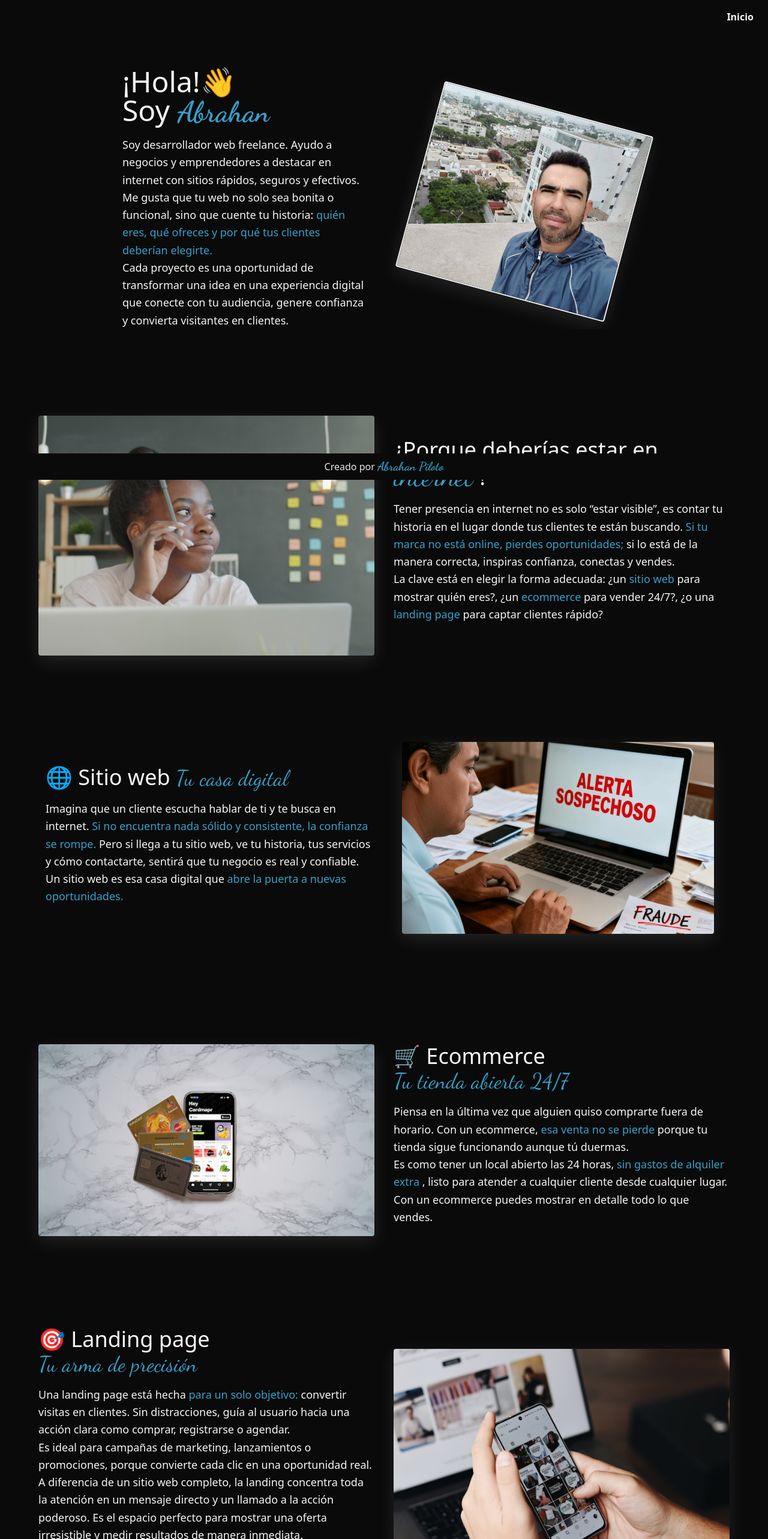
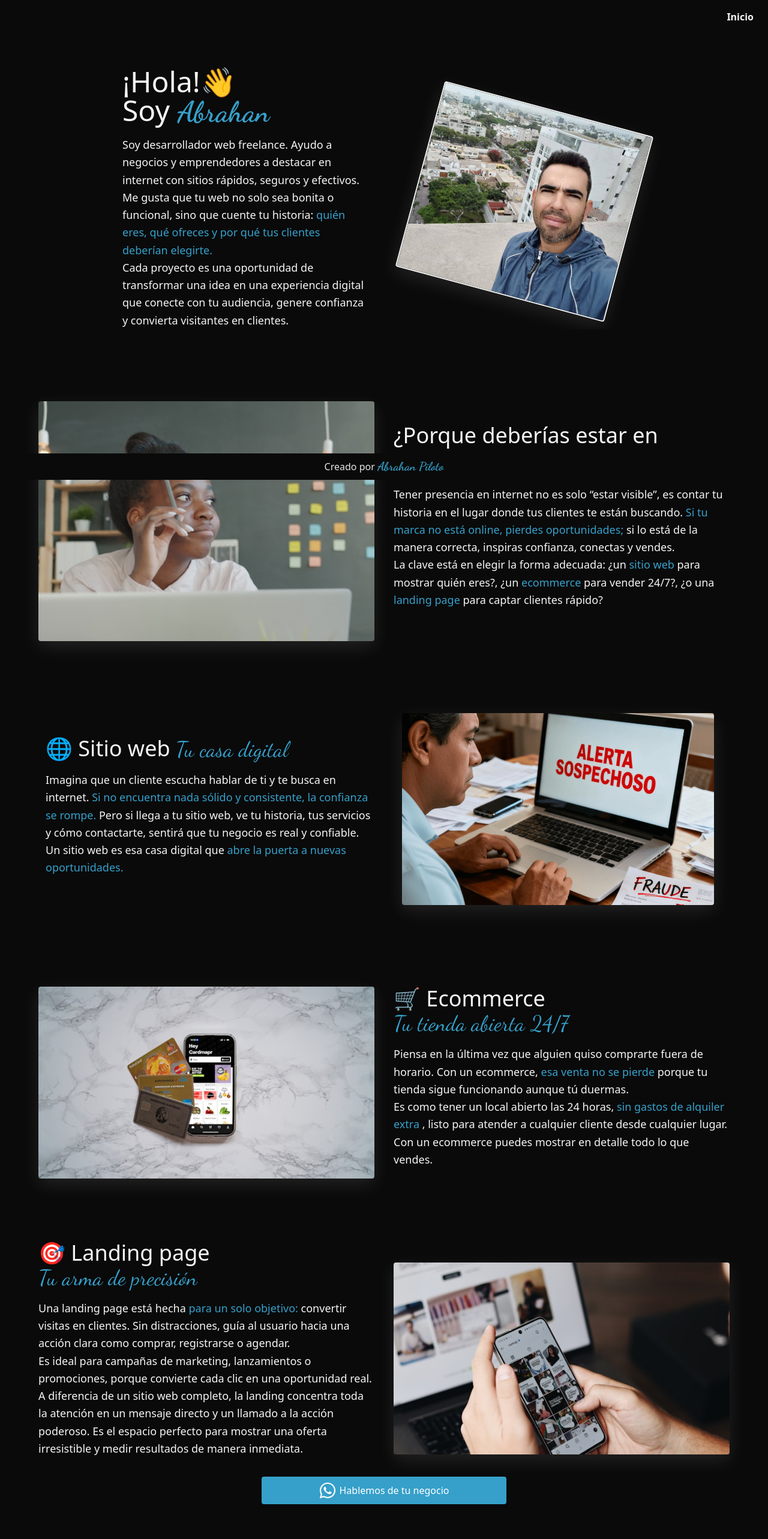
Before and after one commit to Abrahanpiloto/new-portfolio, a React (Vite) app: page /sobre-mi in a window 1280 px wide. Shown: the top 2566 px of the page at 60% size. Built offline with nearby package versions, Linux system fonts and the light colour scheme.

Commit message:
adicion de boton cta

```diff
--- a/src/components/ButtonCta.jsx
+++ b/src/components/ButtonCta.jsx
@@ -4,10 +4,10 @@ import { FaWhatsapp } from "react-icons/fa";
 const ButtonCta = () => {
   return (
     <a
-      href="https://wa.me/51916058633?text=Hola%20Abrahan,%20quiero%20impulsar%20mi%20negocio"
+      href="https://wa.me/51916058633?text=Hola%20Abrahan,%20quiero%20impulsar%20mi%20negocio%20"
       target="_blank"
       rel="noopener noreferrer"
-      className="w-78 lg:w-102 mx-auto flex justify-center items-center gap-1 bg-[#36A0CA] py-3 rounded-lg shadow-md hover:shadow-xl transition hover:bg-blue-700 mb-8 text-white"
+      className="text-gray-800 w-78 lg:w-102 mx-auto flex justify-center items-center gap-1 bg-[#36A0CA] py-2 rounded-sm shadow-md hover:shadow-xl transition hover:bg-blue-700 hover:text-white mb-8 dark:text-white"
     >
       <FaWhatsapp className="text-3xl" />
 
--- a/src/components/Contact.jsx
+++ b/src/components/Contact.jsx
@@ -1,12 +1,13 @@
 import React from "react";
 import { Link } from "react-router-dom";
+
 import {
   FaGithub,
   FaLinkedin,
   FaFileDownload,
   FaEnvelope,
-  FaWhatsapp,
 } from "react-icons/fa";
+import ButtonCta from "./ButtonCta";
 
 const Contact = () => {
   return (
@@ -17,12 +18,10 @@ const Contact = () => {
       </div>
 
       {/* Título */}
-      <h1 className="text-3xl lg:text-5xl font-bold mb-12 text-center">
-        Contacto
-      </h1>
+      <h1 className="text-3xl lg:text-5xl  mb-12 text-center">Contacto</h1>
 
       {/* Botones de contacto */}
-      <div className="grid grid-cols-1 sm:grid-cols-2 lg:flex gap-6  p-8 rounded">
+      <div className="grid grid-cols-1 sm:grid-cols-2 lg:flex gap-6 mb-8 p-8 rounded">
         {/* GitHub */}
         <a
           href="https://github.com/Abrahanpiloto"
@@ -65,6 +64,7 @@ const Contact = () => {
           <span>LinkedIn</span>
         </a>
       </div>
+      <ButtonCta />
     </section>
   );
 };
--- a/src/components/InfoEcommerce.jsx
+++ b/src/components/InfoEcommerce.jsx
@@ -2,7 +2,7 @@ import React from "react";
 
 const InfoEcommerce = () => {
   return (
-    <section className=" bg-yellow-50 dark:bg-neutral-950 text-neutral-800 dark:text-neutral-100 px-4 pb-16 flex items-center justify-center">
+    <section className=" bg-yellow-50 dark:bg-neutral-950 text-neutral-800 dark:text-neutral-100 px-4 pb-4 flex items-center justify-center">
       <div className="flex flex-col-reverse lg:flex-row items-center lg:items-center gap-6 lg:gap-8 max-w-6xl">
         {/* Imagen a la izquierda */}
         <div className="lg:w-1/2 flex justify-center lg:mt-30">
--- a/src/components/InfoLanding.jsx
+++ b/src/components/InfoLanding.jsx
@@ -3,7 +3,7 @@ import ButtonCta from "./ButtonCta";
 
 const InfoLanding = () => {
   return (
-    <section className=" bg-yellow-50 dark:bg-neutral-950 text-neutral-800 dark:text-neutral-100 px-4 pb-16 flex items-center justify-center">
+    <section className=" bg-yellow-50 dark:bg-neutral-950 text-neutral-800 dark:text-neutral-100 px-4 pb-8 flex items-center justify-center">
       <div className="flex flex-col-reverse lg:flex-row items-center lg:items-center gap-6 lg:gap-8 max-w-6xl">
         {/* Imagen a la izquierda */}
 
--- a/src/components/InfoWebsite.jsx
+++ b/src/components/InfoWebsite.jsx
@@ -2,7 +2,7 @@ import React from "react";
 
 const InfoWebsite = () => {
   return (
-    <section className=" bg-yellow-50 dark:bg-neutral-950 text-neutral-800 dark:text-neutral-100 px-4 pb-16 flex items-center justify-center">
+    <section className=" bg-yellow-50 dark:bg-neutral-950 text-neutral-800 dark:text-neutral-100 px-4 pb-4 flex items-center justify-center">
       <div className="flex flex-col-reverse lg:flex-row items-center lg:items-center gap-6 lg:gap-8 max-w-6xl">
         <div className="lg:w-1/2">
           <h1 className="lg:text-4xl text-3xl mb-4 text-center lg:text-left lg:mt-28">
--- a/src/components/WhyWebsite.jsx
+++ b/src/components/WhyWebsite.jsx
@@ -7,7 +7,7 @@ const WhyWebsite = () => {
   return (
     <section
       // ref={ref}
-      className=" bg-yellow-50 dark:bg-neutral-950 text-neutral-800 dark:text-neutral-100 px-4 py-6 flex items-center justify-center"
+      className=" bg-yellow-50 dark:bg-neutral-950 text-neutral-800 dark:text-neutral-100 px-4 lg:pb-0 pb-4 flex items-center justify-center"
     >
       <div className="flex flex-col-reverse lg:flex-row items-center lg:items-center gap-6 lg:gap-8 max-w-6xl">
         {/* Imagen a la derecha */}
--- a/src/components/Works.jsx
+++ b/src/components/Works.jsx
@@ -1,6 +1,7 @@
 import { Link } from "react-router-dom";
 import Card from "./Card";
 import React from "react";
+import ButtonCta from "./ButtonCta";
 
 const projects = [
   {
@@ -38,7 +39,7 @@ const WorksPage = () => {
           Algunos de mis trabajos
         </h1>
 
-        <div className="grid grid-cols-1 sm:grid-cols-2 lg:grid-cols-3 gap-8 gap-y-12">
+        <div className="grid grid-cols-1 sm:grid-cols-2 lg:grid-cols-3 gap-8 gap-y-12 mb-12">
           {projects.map((project, index) => (
             <React.Fragment key={index}>
               <div className="flex justify-center">
@@ -62,6 +63,7 @@ const WorksPage = () => {
           ))}
         </div>
       </div>
+      <ButtonCta />
     </section>
   );
 };
```
